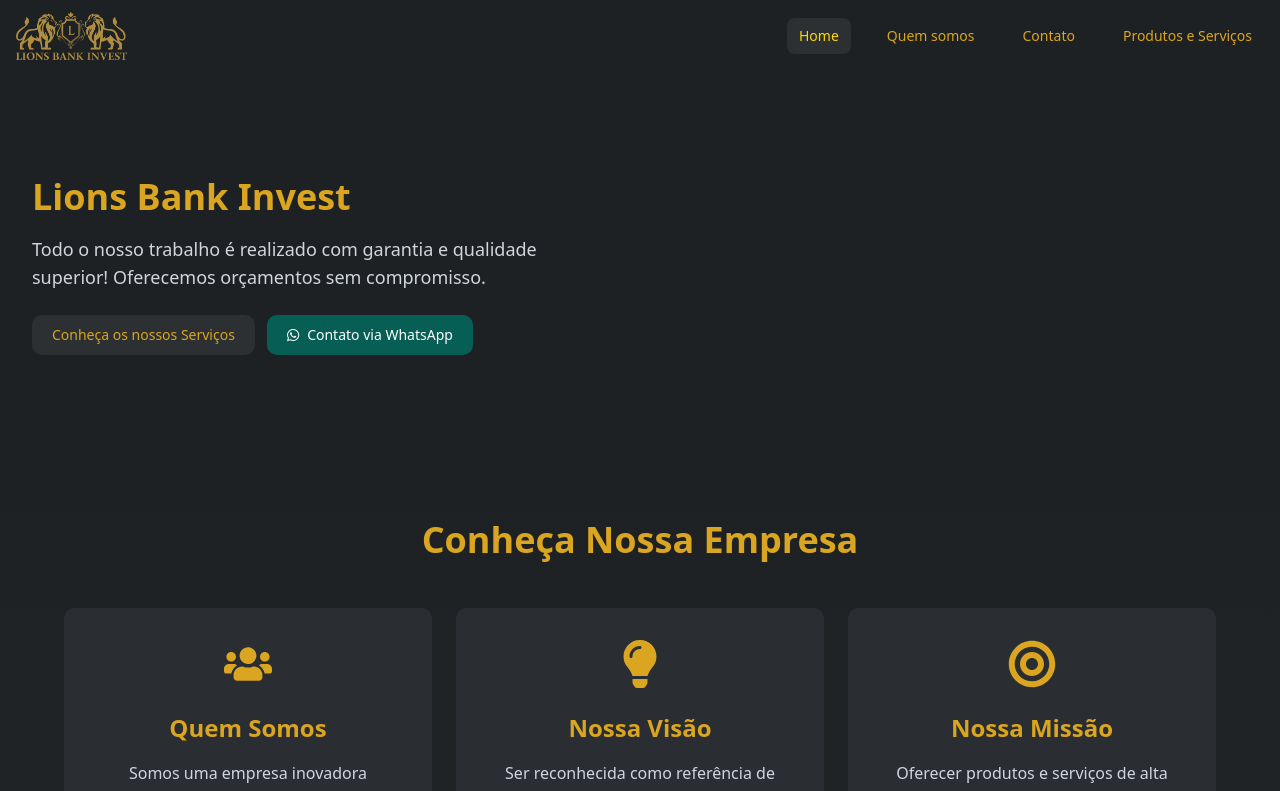
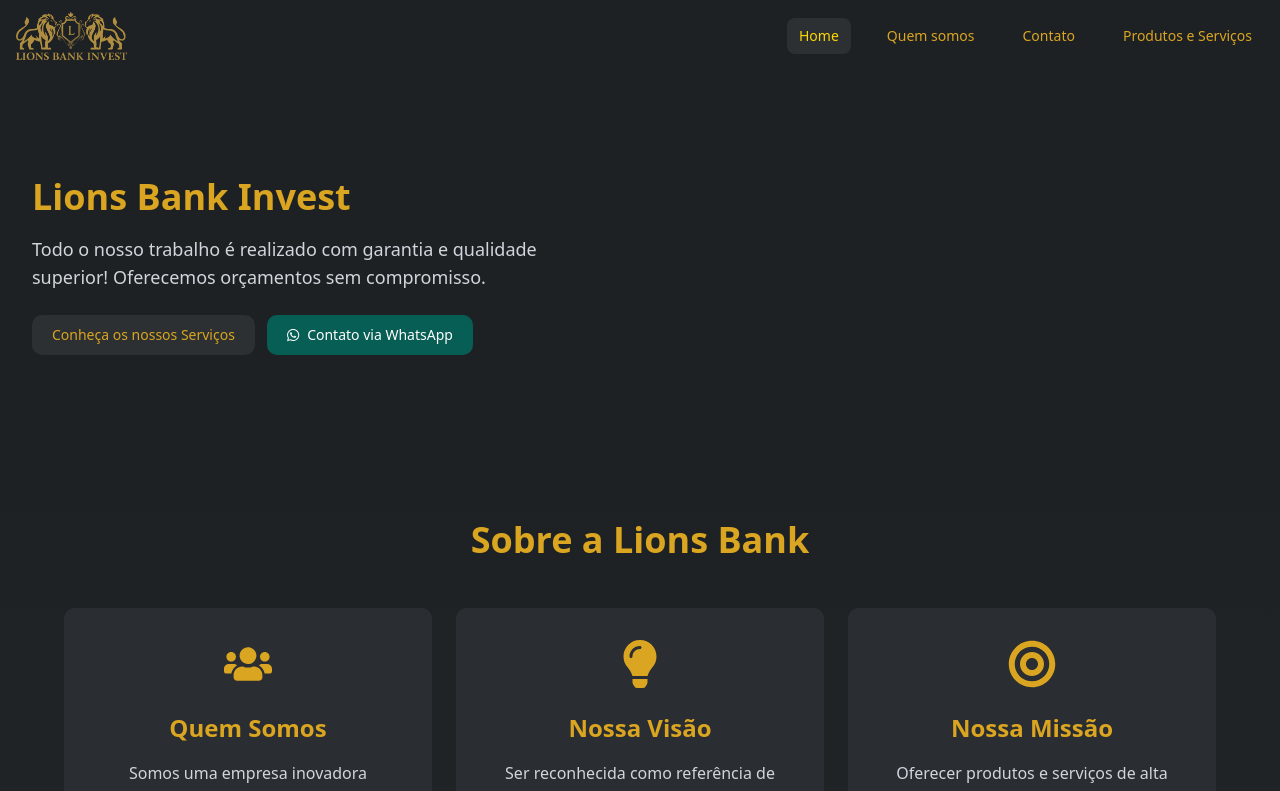
Before and after one commit to gustavohn2017/lions-inc, a Next.js app: page / in a window 1280 px wide. Shown: the top 791 px of the page. Built offline with nearby package versions, Linux system fonts and the light colour scheme.

Commit message:
Update Hero component logo and change title in Sobre component for brand consistency

```diff
--- a/src/app/_components/Hero/Hero.tsx
+++ b/src/app/_components/Hero/Hero.tsx
@@ -3,7 +3,7 @@
 import { FontAwesomeIcon } from '@fortawesome/react-fontawesome';
 import { faWhatsapp } from '@fortawesome/free-brands-svg-icons';
 import Image from 'next/image';
-import LC from '../../../../public/assets/LC.png';
+import LC from '../../../../public/assets/logo_lions_bank.png';
 import './hero-animations.css';
 
 export function Hero() {
--- a/src/app/_components/Sobre/Sobre.tsx
+++ b/src/app/_components/Sobre/Sobre.tsx
@@ -83,7 +83,7 @@ const Sobre: React.FC = () => {
         animate="visible"
       >
         <h2 className="text-3xl md:text-4xl text-[#DAA520] font-bold text-center mb-12">
-          Conheça Nossa Empresa
+          Sobre a Lions Bank
         </h2>
 
         {isMobile ? (
```
